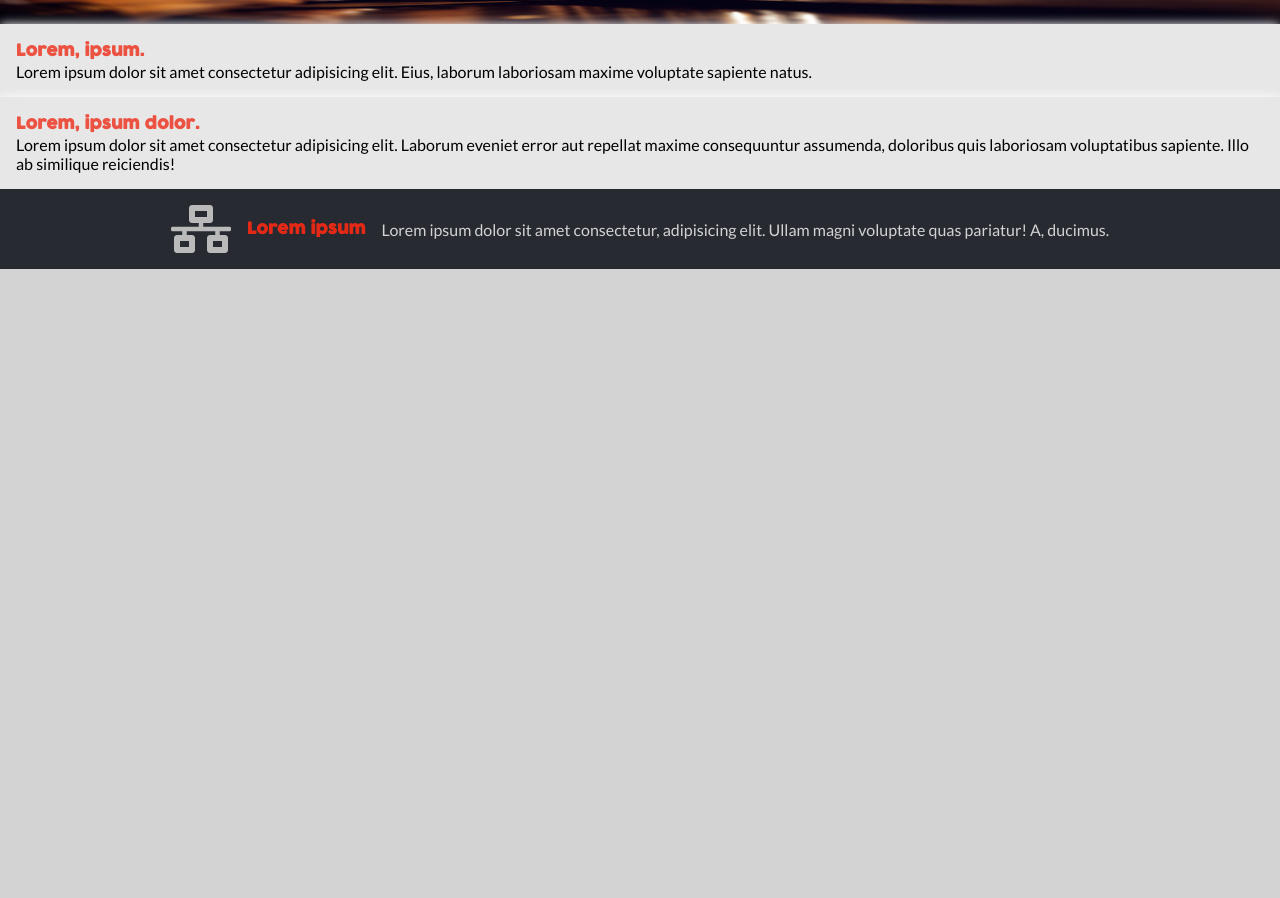
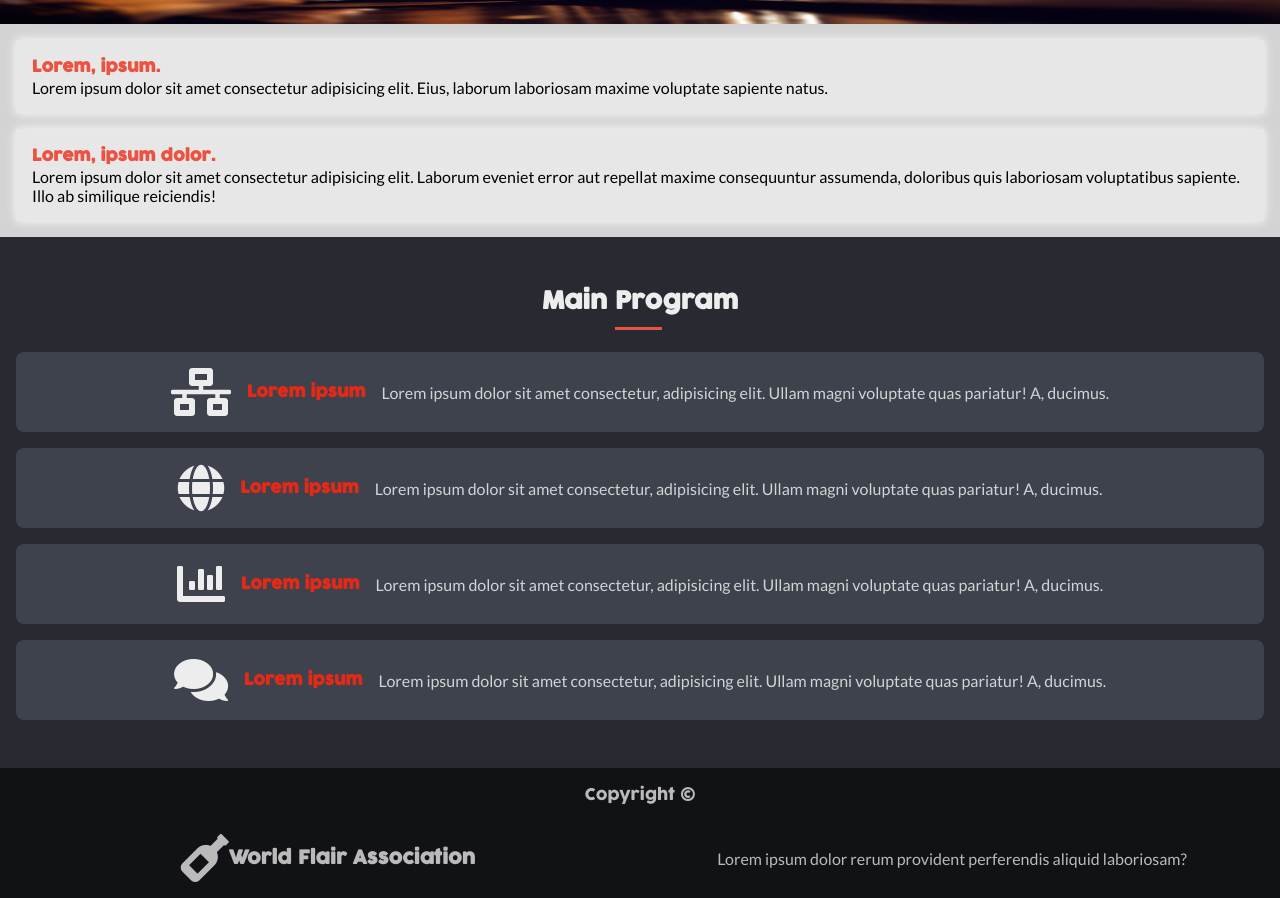
Before and after one commit to garciajordy/WFA-Conference-Platform, a plain HTML site: page index.html in a window 1280 px wide. Shown: the part 140-1038 px from the top of the page. Before the commit the page ends 800 px from the top, so only its background shows below. Drawn offline with Linux system fonts and the light colour scheme.

Commit message:
Add footer and styling the the main page

```diff
--- a/index.html
+++ b/index.html
@@ -55,16 +55,59 @@
       </div>
     </div>
 
+    <div class="card-container">
+      <h2>Main <span>Pro</span>gram</h2>
+      <div class="card">
+        <i class="fas fa-network-wired fa-3x"></i>
+        <h4>Lorem ipsum</h4>
+        <p>Lorem ipsum dolor sit amet consectetur, adipisicing elit. Ullam magni voluptate quas pariatur! A, ducimus.
+        </p>
+      </div>
 
-    <div class="card">
-      <i class="fas fa-network-wired fa-3x"></i>
-      <h4>Lorem ipsum</h4>
-      <p>Lorem ipsum dolor sit amet consectetur, adipisicing elit. Ullam magni voluptate quas pariatur! A, ducimus.</p>
+      <div class="card">
+        <i class="fas fa-globe fa-3x"></i>
+        <h4>Lorem ipsum</h4>
+        <p>Lorem ipsum dolor sit amet consectetur, adipisicing elit. Ullam magni voluptate quas pariatur! A, ducimus.
+        </p>
+      </div>
+
+      <div class="card">
+        <i class="fas fa-chart-bar fa-3x"></i>
+        <h4>Lorem ipsum</h4>
+        <p>Lorem ipsum dolor sit amet consectetur, adipisicing elit. Ullam magni voluptate quas pariatur! A, ducimus.
+        </p>
+      </div>
+
+      <div class="card">
+        <i class="fas fa-comments fa-3x"></i>
+        <h4>Lorem ipsum</h4>
+        <p>Lorem ipsum dolor sit amet consectetur, adipisicing elit. Ullam magni voluptate quas pariatur! A, ducimus.
+        </p>
+      </div>
+
+    </div>
+
+    <div class="speaker-container">
+      <div class="speaker-card">
+
+      </div>
     </div>
 
 
 
+
   </main>
+  <footer>
+    <div class="top-footer">Copyright &copy; </div>
+    <div class="left-footer">
+      <i class="fas fa-wine-bottle fa-3x"></i>
+      <h3>World Flair Association</h3>
+    </div>
+    <div class="right-footer">
+      <p>Lorem ipsum dolor
+        rerum provident perferendis aliquid laboriosam?</p>
+    </div>
+  </footer>
   <script src="main.js"></script>
 </body>
 
--- a/style/style.scss
+++ b/style/style.scss
@@ -121,26 +121,64 @@ a {
 
 }
 
+.heading-container {
+    display: flex;
+    flex-direction: column;
+    gap: 1rem;
+    margin: 1rem;
+}
+
 .heading-text {
     padding: 1rem;
     box-shadow: #fff 0 0 10px;
     background-color: lighten($tertiary-color, 8);
+    @include easeOut;
+
+    &:hover {
+        box-shadow: #000 0 0 10px;
+
+    }
 
     h4 {
         color: $secondary-color;
     }
 }
 
+.card-container {
+    padding: 3rem 1rem;
+    display: flex;
+    flex-direction: column;
+    gap: 1rem;
+    background-color: $primary-color;
+
+    h2 {
+        text-align: center;
+        color: lighten($tertiary-color, 10);
+        margin-bottom: 1rem;
+
+        span {
+            padding-bottom: 0.5rem;
+            border-bottom: $secondary-color 3px solid;
+        }
+    }
+}
+
 .card {
-    background-color: $primary-color;
+    background-color: lighten($primary-color,10);
+    border-radius: 8px;
     padding: 1rem;
     display: flex;
     gap: 1rem;
     justify-content: center;
     align-items: center;
+    @include easeOut;
 
-    .fa-network-wired {
-        color: darken($tertiary-color, 10);
+    &:hover {
+        box-shadow: #fff 0 0 10px;
+    }
+
+    i {
+        color: lighten($tertiary-color, 10);
     }
 
     h4 {
@@ -150,4 +188,35 @@ a {
     p {
         color: $tertiary-color;
     }
+ }
+
+// Footer
+footer {
+    display: grid;
+    grid-template-columns: 1fr 1fr;
+    grid-template-rows: 50px 1fr;
+    grid-template-areas: "topf topf" "leftf rightf";
+    padding: 1rem;
+    background-color: darken($primary-color,10);
+    color: darken($tertiary-color,10);
+
+    .top-footer {
+        grid-area: topf;
+        text-align: center;
+    }
+
+    .left-footer {
+        grid-area: leftf;
+        display: flex;
+        justify-content: center;
+        align-items: center;
+    }
+
+    .right-footer {
+        grid-area: rightf;
+        display: flex;
+        justify-content: center;
+        align-items: center;
+    }
+
 }
```
Also changed, not shown: style/style.css, 1 other file.
